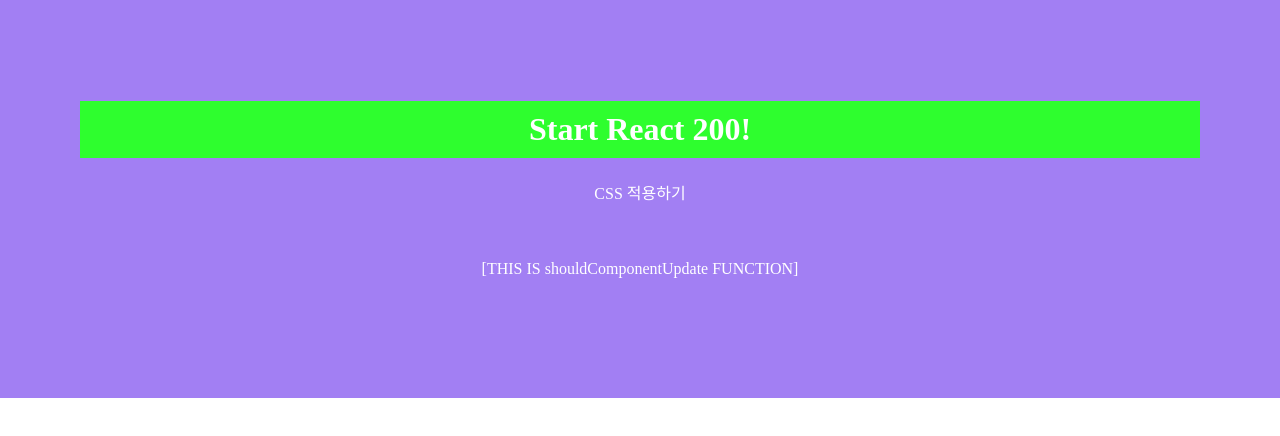
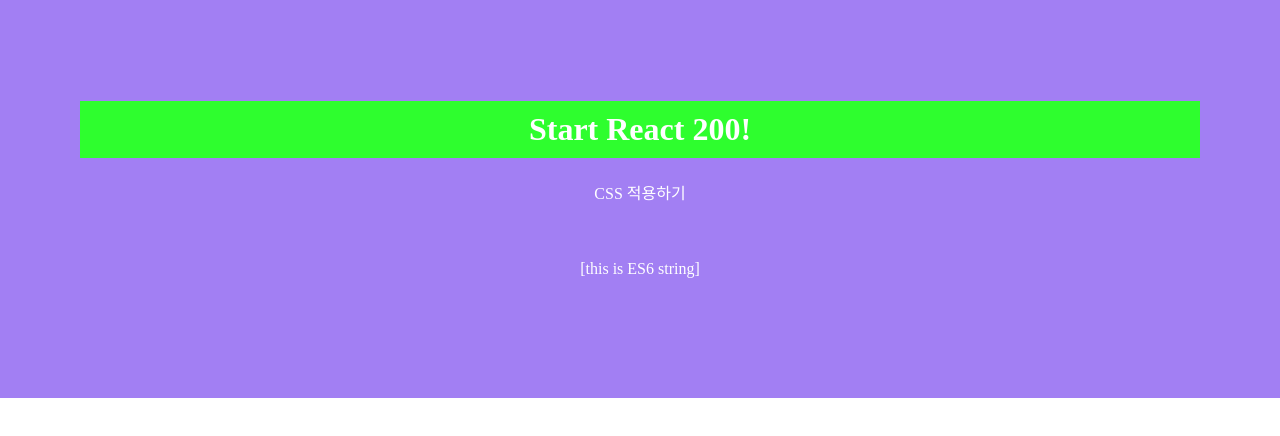
Before and after one commit to hamsuper/react200, a React (Create React App) app in the folder client/: page / in a window 1280 px wide. Shown: the top 436 px of the page. Built offline with nearby package versions, Linux system fonts and the light colour scheme.

Commit message:
[20220615] 009 템플릿 문자열 사용하기

```diff
--- a/client/src/App.js
+++ b/client/src/App.js
@@ -1,12 +1,12 @@
 import './App.css';
-import LifecycleEx from './R008_LifecycleEx';
+import Es6 from './R009_Es6';
 
 function App() {
   return (
     <div>
       <h1>Start React 200!</h1>
       <p>CSS 적용하기</p>
-      <LifecycleEx prop_value='FromApp.js'></LifecycleEx>
+      <Es6 />
     </div>
   );
 }
--- /dev/null
+++ b/client/src/R009_Es6.js
@@ -0,0 +1,30 @@
+import React, { Component } from 'react'
+
+export default class Es6 extends Component {
+  constructor(props) {
+    super(props);
+    this.state = {};
+  }
+
+  componentDidMount() {
+    var jsString1 = '자바스크립트'
+    var jsString2 = '입니다\n다음 줄입니다.'
+    console.log(jsString1 + ' 문자열' + jsString2 + '~')
+
+    var Es6String1 = 'ES6'
+    var Es6String2 = '입니다'
+    console.log(`${Es6String1} 문자열${Es6String2}!!
+____다음 줄입니다.`)
+
+    var LongString = 'es6에 추가된 String 함수들입니다.';
+    console.log('startsWith : ' +LongString.startsWith('es6에 추가'));
+    console.log('endsWith : ' +LongString.endsWith('함수들입니다.'));
+    console.log('includes : ' +LongString.includes('추가된 String'));
+  }
+
+  render() {
+    return (
+      <div>[this is ES6 string]</div>
+    )
+  }
+}
--- a/client/src/index.js
+++ b/client/src/index.js
@@ -5,11 +5,7 @@
 import reportWebVitals from './reportWebVitals';
 
 const root = ReactDOM.createRoot(document.getElementById('root'));
-root.render(
-  <React.StrictMode>
-    <App />
-  </React.StrictMode>
-);
+root.render(<App />);
 
 // If you want to start measuring performance in your app, pass a function
 // to log results (for example: reportWebVitals(console.log))
```
